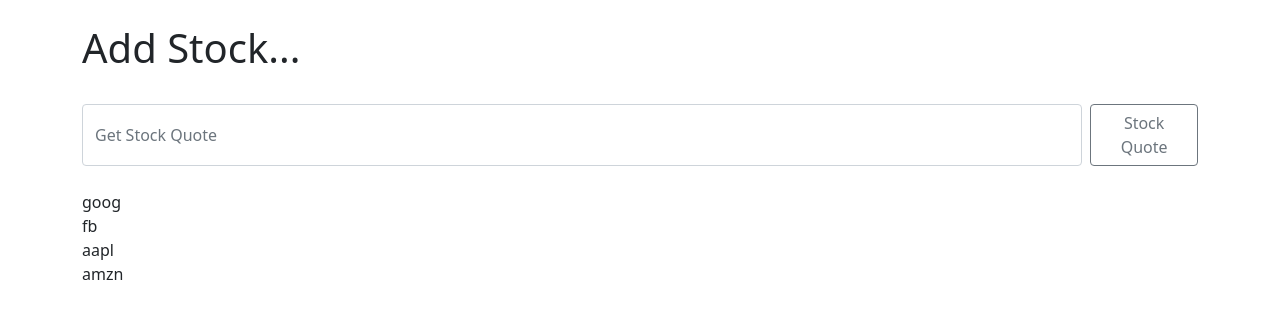
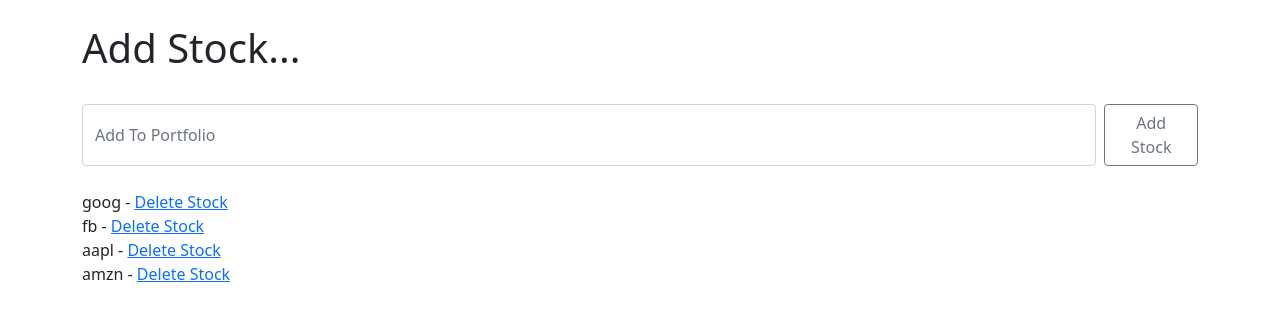
Before and after one commit to HarshTiwari1234321/Stock-Market-Portfolio-App, a Django app: page /add_stock.html in a window 1280 px wide. Shown: the part 78-399 px from the top of the page. Run offline with Django 4.2, Linux system fonts and the light colour scheme; data comes from the database, SQL or seed files in the repository; both versions use the stored data as it was after the commit.

Commit message:
committing changes

```diff
--- a/stocks/quotes/templates/add_stock.html
+++ b/stocks/quotes/templates/add_stock.html
@@ -7,15 +7,15 @@
 
 <form action="{% url 'add_stock' %}" class="d-flex" method="POST">
   {% csrf_token %}
-  <input class="form-control me-2" type="search" placeholder="Get Stock Quote" aria-label="Search" name="ticker" >
-  <button class="btn btn-outline-secondary" type="submit">Stock Quote</button>
+  <input class="form-control me-2" type="search" placeholder="Add To Portfolio" aria-label="Search" name="ticker" >
+  <button class="btn btn-outline-secondary" type="submit">Add Stock</button>
 </form>
 
 <br/>
 
 
 {% for item in ticker %}
-  {{ item }}<br/>
+  {{ item }} - <a href="{% url 'delete' item.id %}">Delete Stock</a> <br/>
 {% endfor %}
 
 
--- a/stocks/quotes/templates/base.html
+++ b/stocks/quotes/templates/base.html
@@ -36,6 +36,18 @@
     </nav>
     <div class="container">
       <br/>
+
+      {% if messages %}
+        {% for message in messages %}
+          <div class="alert alert-warning alert-dismissable" role="alert">
+            <button class="close" data-dismiss="alert">
+              <small><sup>x</sup></small>
+            </button>
+            {{ message }}
+          </div><br/>
+        {% endfor %}
+      {% endif %}
+
         {% block content %}
 
         {% endblock %}
--- a/stocks/quotes/urls.py
+++ b/stocks/quotes/urls.py
@@ -5,4 +5,5 @@ urlpatterns = [
     path('',views.home,name="home"),
     path('about.html',views.about,name="about"),
     path('add_stock.html',views.add_stock,name="add_stock"),
+    path('delete/<stock_id>', views.delete, name="delete"),
 ]
--- a/stocks/quotes/views.py
+++ b/stocks/quotes/views.py
@@ -34,7 +34,6 @@ def about(request):
 def add_stock(request):
     if request.method=='POST':
         form=StockForm(request.POST or None)
-
         if form.is_valid():
             form.save()
             messages.success(request,("Stock Has Been Added!"))
@@ -43,3 +42,11 @@ def add_stock(request):
     else:
         ticker=Stock.objects.all()
         return render(request,'add_stock.html',{'ticker': ticker})
+
+
+
+def delete(request, stock_id):
+    item = Stock.objects.get(pk=stock_id)
+    item.delete()
+    messages.success(request, ("Stock Has Been Deleted!"))
+    return redirect(add_stock)
```
Also changed, not shown: stocks/db.sqlite3.
